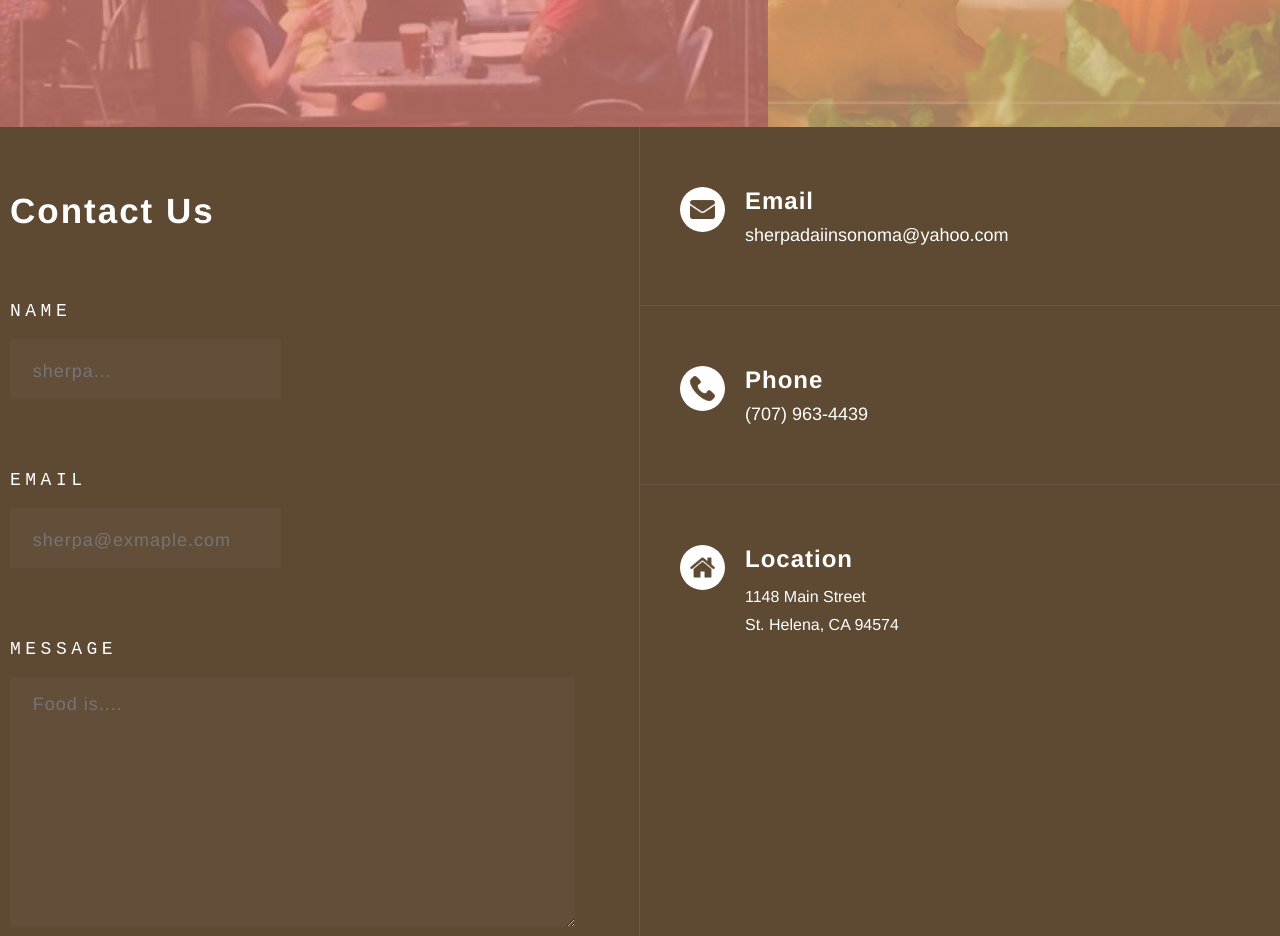
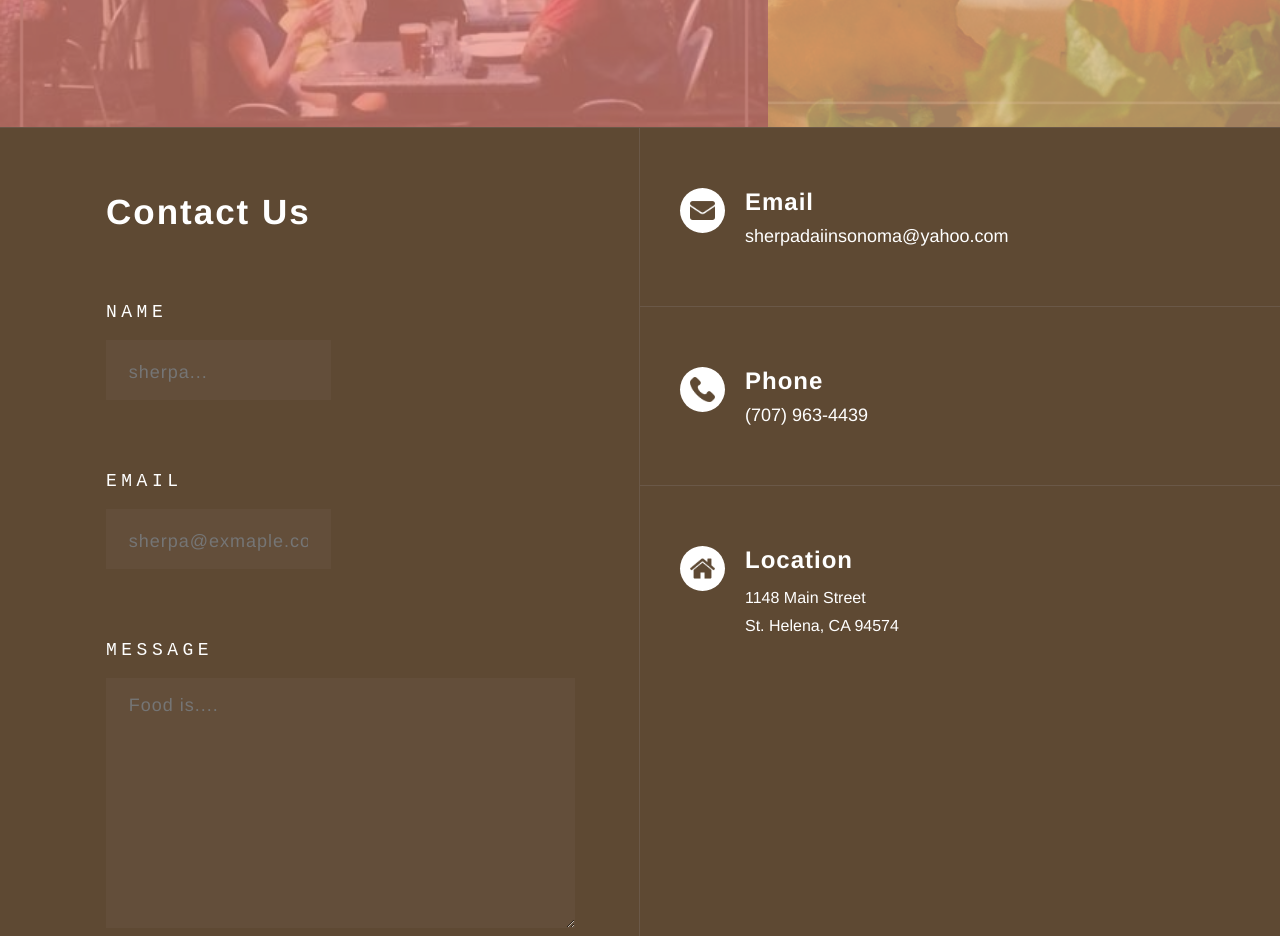
Before and after one commit to tnsherpa1/kitchen, a Gatsby site: page / in a window 1280 px wide. Shown: the part 2500-3436 px from the top of the page. Built offline with nearby package versions, Linux system fonts and the light colour scheme; Gatsby itself is replaced by a stand-in of ours.

```diff
--- a/src/modules/Contact/index.tsx
+++ b/src/modules/Contact/index.tsx
@@ -39,7 +39,7 @@ const Contact = () => {
 
   return (
     <StyledSection>
-      <Container fluid>
+      <Container>
         <Row>
           <Col>
             <div className="contact-wrapper">
--- a/src/modules/Contact/style.ts
+++ b/src/modules/Contact/style.ts
@@ -5,6 +5,7 @@ export const StyledSection = styled.section`
     background-color: ${theme.coreColor.bg};
     font-family: "Source Sans Pro", Helvetica, sans-serif;
     border-bottom: 1px solid rgba(212, 212, 255, 0.1);
+    border-top: 1px solid rgba(212, 212, 255, 0.1);
 
     .contact-wrapper {
       display: grid;
--- a/src/theme/GlobalStyles.ts
+++ b/src/theme/GlobalStyles.ts
@@ -80,7 +80,6 @@ ${({ theme }) => css`
       margin: 30px 0;
       color: #fff;
     }
-    border-bottom: 1px solid rgba(212, 212, 255, 0.1);
     border-top: 1px solid rgba(212, 212, 255, 0.1);
   }
 
```
